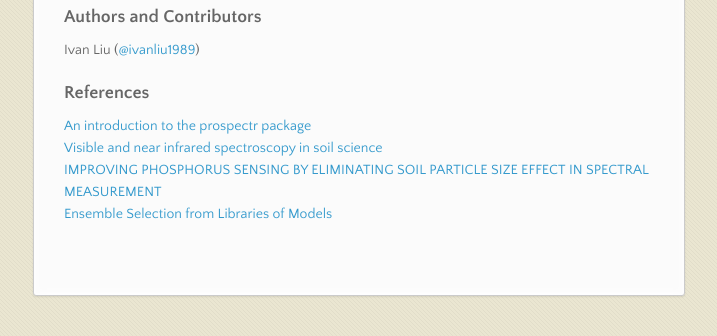
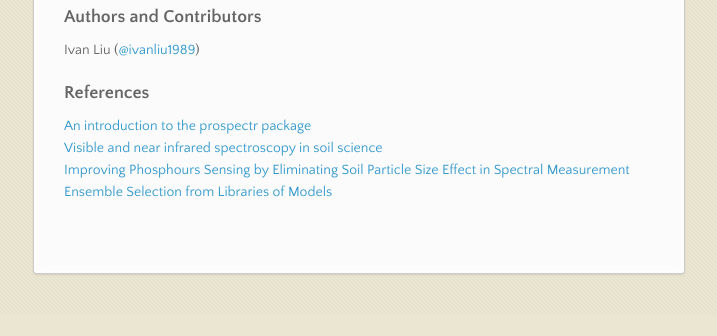
Before and after one commit to ivanliu1989/Afr-Soil-Prediction, a plain HTML site: page index.html in a window 1280 px wide. Shown: the part 1997-2333 px from the top of the page, without its empty margins (282-999 px from the left). After the commit the page ends 2311 px from the top, so only its background shows below. Drawn offline with nearby package versions, Linux system fonts and the light colour scheme.

```diff
--- a/index.html
+++ b/index.html
@@ -100,7 +100,7 @@
 <h3>
 <a name="references" class="anchor" href="#references"><span class="octicon octicon-link"></span></a>References</h3>
 
-<p><a href="http://cran.r-project.org/web/packages/prospectr/vignettes/prospectr-intro.pdf">An introduction to the prospectr package</a><br><a href="http://pub.epsilon.slu.se/5165/1/stenberg_b_etal_100907.pdf">Visible and near infrared spectroscopy in soil science</a><br><a href="http://www.abe.ufl.edu/wlee/Publications/TransASAE-Vol48-No5-p1971-1978-ParticleSizeEffect.pdf">IMPROVING PHOSPHORUS SENSING BY ELIMINATING SOIL PARTICLE SIZE EFFECT IN SPECTRAL MEASUREMENT</a><br><a href="http://www.cs.cornell.edu/%7Ecaruana/ctp/ct.papers/caruana.icml04.icdm06long.pdf">Ensemble Selection from Libraries of Models</a><br></p>
+<p><a href="http://cran.r-project.org/web/packages/prospectr/vignettes/prospectr-intro.pdf">An introduction to the prospectr package</a><br><a href="http://pub.epsilon.slu.se/5165/1/stenberg_b_etal_100907.pdf">Visible and near infrared spectroscopy in soil science</a><br><a href="http://www.abe.ufl.edu/wlee/Publications/TransASAE-Vol48-No5-p1971-1978-ParticleSizeEffect.pdf">Improving Phosphours Sensing by Eliminating Soil Particle Size Effect in Spectral Measurement</a><br><a href="http://www.cs.cornell.edu/%7Ecaruana/ctp/ct.papers/caruana.icml04.icdm06long.pdf">Ensemble Selection from Libraries of Models</a><br></p>
       </section>
       <footer>
         <p>Project maintained by <a href="https://github.com/ivanliu1989">ivanliu1989</a></p>
```
Also changed, not shown: params.json (+1 -1 lines).
